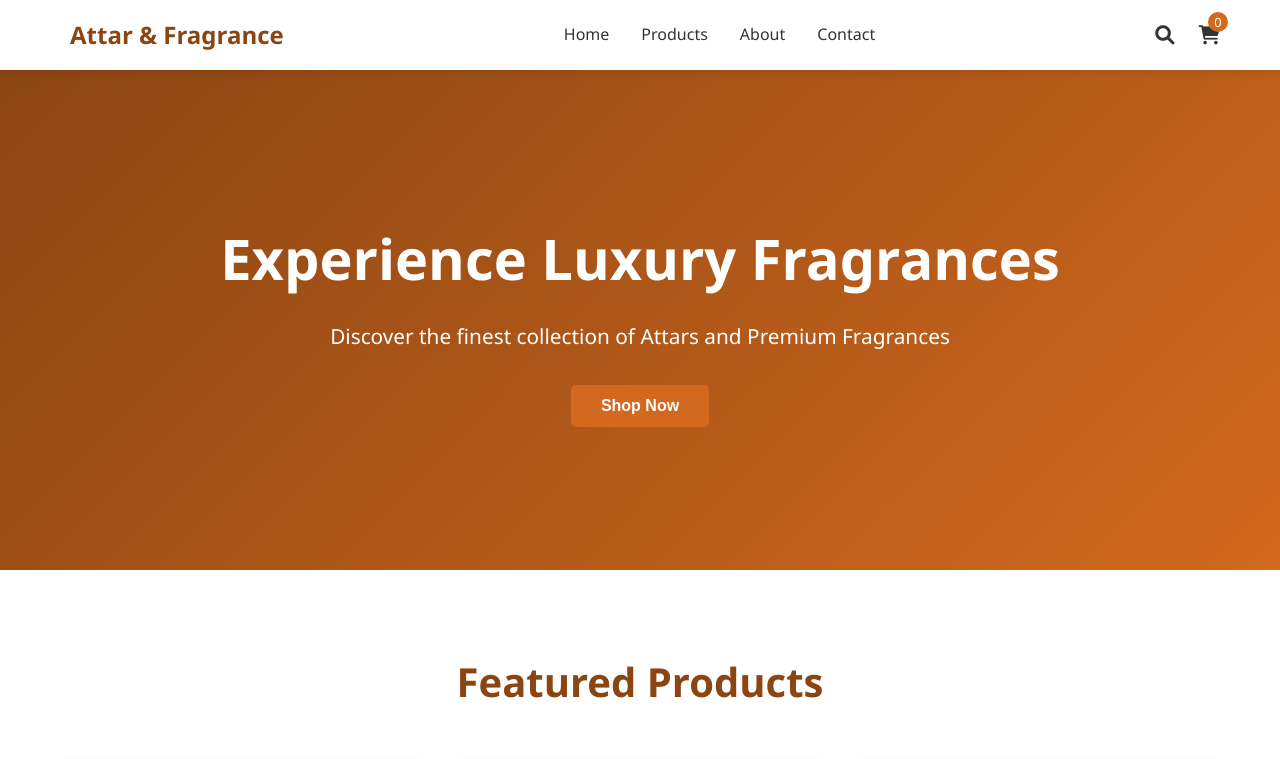
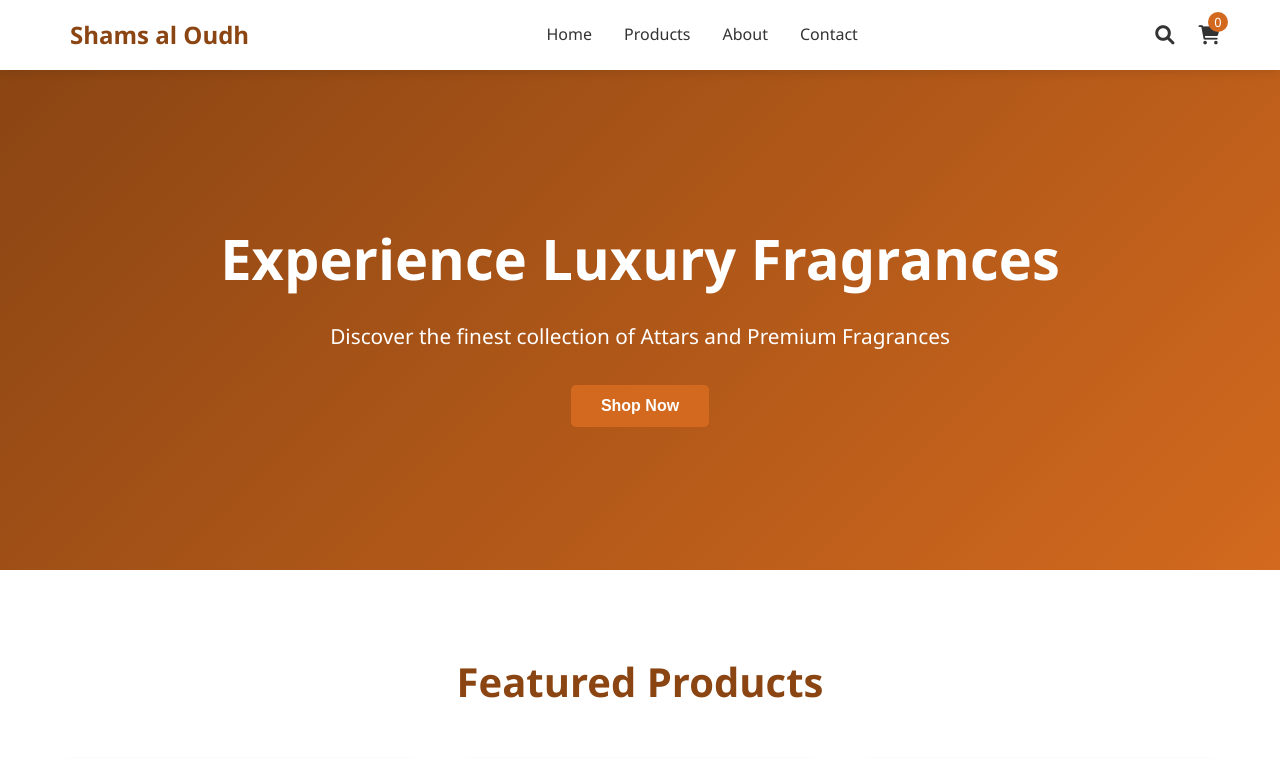
Before and after one commit to mdmuzzammil-arch/attar-fragrance-shop, a plain HTML site: page index.html in a window 1280 px wide. Shown: the top 759 px of the page. Drawn offline with Linux system fonts and the light colour scheme.

Commit message:
Change brand name from 'Attar & Fragrance' to 'Shams al Oudh'

```diff
--- a/index.html
+++ b/index.html
@@ -13,7 +13,7 @@
         <div class="container">
             <div class="nav-brand">
                 <i class="fas fa-bottle"></i>
-                <span>Attar & Fragrance</span>
+                <span>Shams al Oudh</span>
             </div>
             <ul class="nav-menu">
                 <li><a href="#home" class="nav-link">Home</a></li>
```
